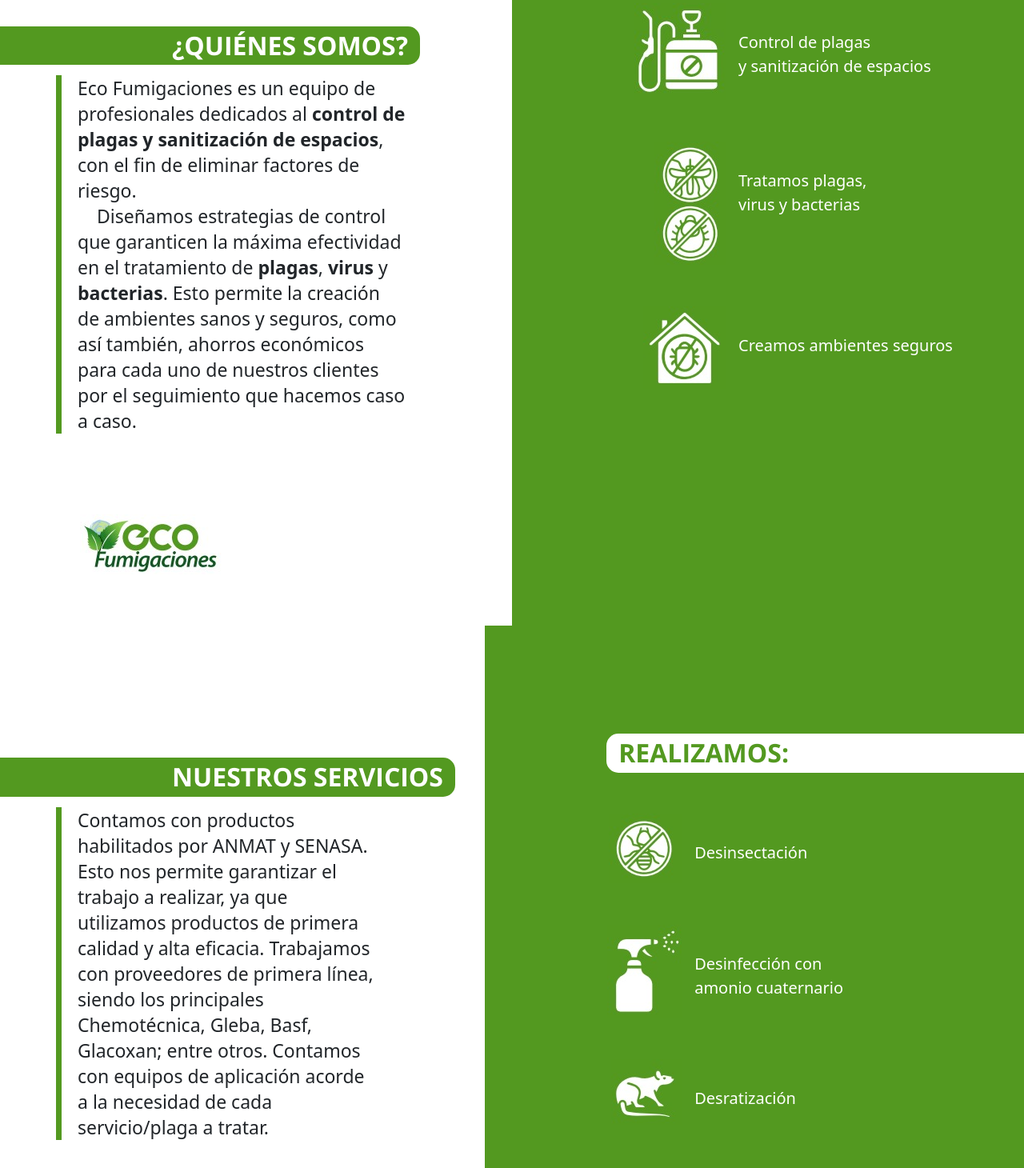
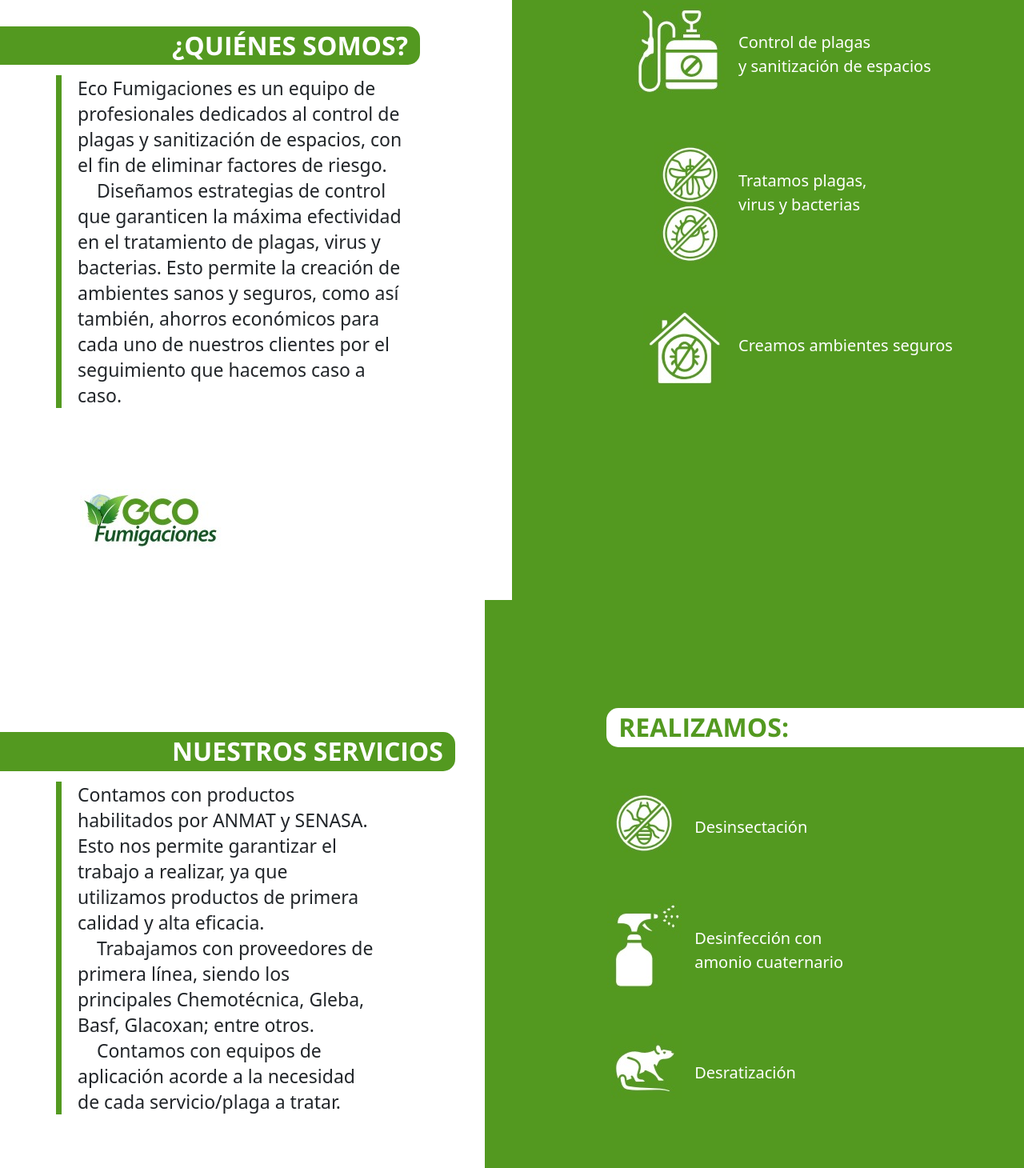
Before and after one commit to nazarenogabrielbastanzo/eco-fum, a plain HTML site: page index.html in a window 1280 px wide. Shown: the part 840-2300 px from the top of the page at 80% size. Drawn offline with nearby package versions, Linux system fonts and the light colour scheme.

Commit message:
Primeros pasos

```diff
--- a/assets/css/styles1.css
+++ b/assets/css/styles1.css
@@ -136,3 +136,7 @@ h2.services {
 .last {
     border-radius: 0px 0px 0px 100px;
 }
+
+.bold {
+    font-weight: 500;
+}
--- a/index.html
+++ b/index.html
@@ -23,12 +23,12 @@
                 <h2>¿Quiénes somos?</h2>
                 <p>
                     Eco Fumigaciones es un equipo de
-                    profesionales dedicados al <strong>control de
-                    plagas y sanitización de espacios</strong>, con
+                    profesionales dedicados al <span class="bold">control de
+                    plagas y sanitización de espacios</span>, con
                     el fin de eliminar factores de riesgo.<br>
                     &nbsp;&nbsp;&nbsp;&nbsp;Diseñamos estrategias de control que
                     garanticen la máxima efectividad en el
-                    tratamiento de <b>plagas</b>, <b>virus</b> y <b>bacterias</b>.
+                    tratamiento de <span class="bold">plagas</span>, <span class="bold">virus</span> y <span class="bold">bacterias</span>.
                     Esto permite la creación de ambientes
                     sanos y seguros, como así también,
                     ahorros económicos para cada uno de
@@ -74,14 +74,14 @@
             <div class="col">
                 <h2>Nuestros servicios</h2>
                 <p>
-                    Contamos con productos habilitados por ANMAT
-                    y SENASA. Esto nos permite garantizar el trabajo a
+                    Contamos con productos habilitados por <span class="bold">ANMAT</span>
+                    y <span class="bold">SENASA</span>. Esto nos permite garantizar el trabajo a
                     realizar, ya que utilizamos productos de primera
-                    calidad y alta eficacia.
-                    Trabajamos con proveedores de primera línea,
+                    calidad y alta eficacia. <br>
+                    &nbsp;&nbsp;&nbsp;&nbsp;Trabajamos con proveedores de primera línea,
                     siendo los principales Chemotécnica, Gleba,
-                    Basf, Glacoxan; entre otros.
-                    Contamos con equipos de aplicación acorde a
+                    Basf, Glacoxan; entre otros. <br>
+                    &nbsp;&nbsp;&nbsp;&nbsp;Contamos con equipos de aplicación acorde a
                     la necesidad de cada servicio/plaga a tratar.
                 </p>
                 <div>
@@ -124,13 +124,13 @@
             <div class="col">
                 <h2>Proveedores estatales</h2>
                 <p>
-                    Desde el año 2021 somos proveedores estatales.
+                    Desde el año 2021 somos <span class="bold">proveedores estatales</span>.
                     Contamos con credencial definitiva y brindamos
                     servicios en todo el territorio de la provincia
                     de Buenos Aires.
                     Estamos habilitados también como proveedor
-                    de Abordo en Aduana y Personal de Gremio
-                    Portuario en Prefectura Naval Argentina.
+                    de <span class="bold"><em>Abordo en Aduana</em></span> y <span class="bold"><em>Personal de Gremio
+                    Portuario en Prefectura Naval Argentina</em></span>.
                     Esto nos habilita a realizar servicio de fumigación
                     en buques e instalaciones portuarias.
                 </p>
```
